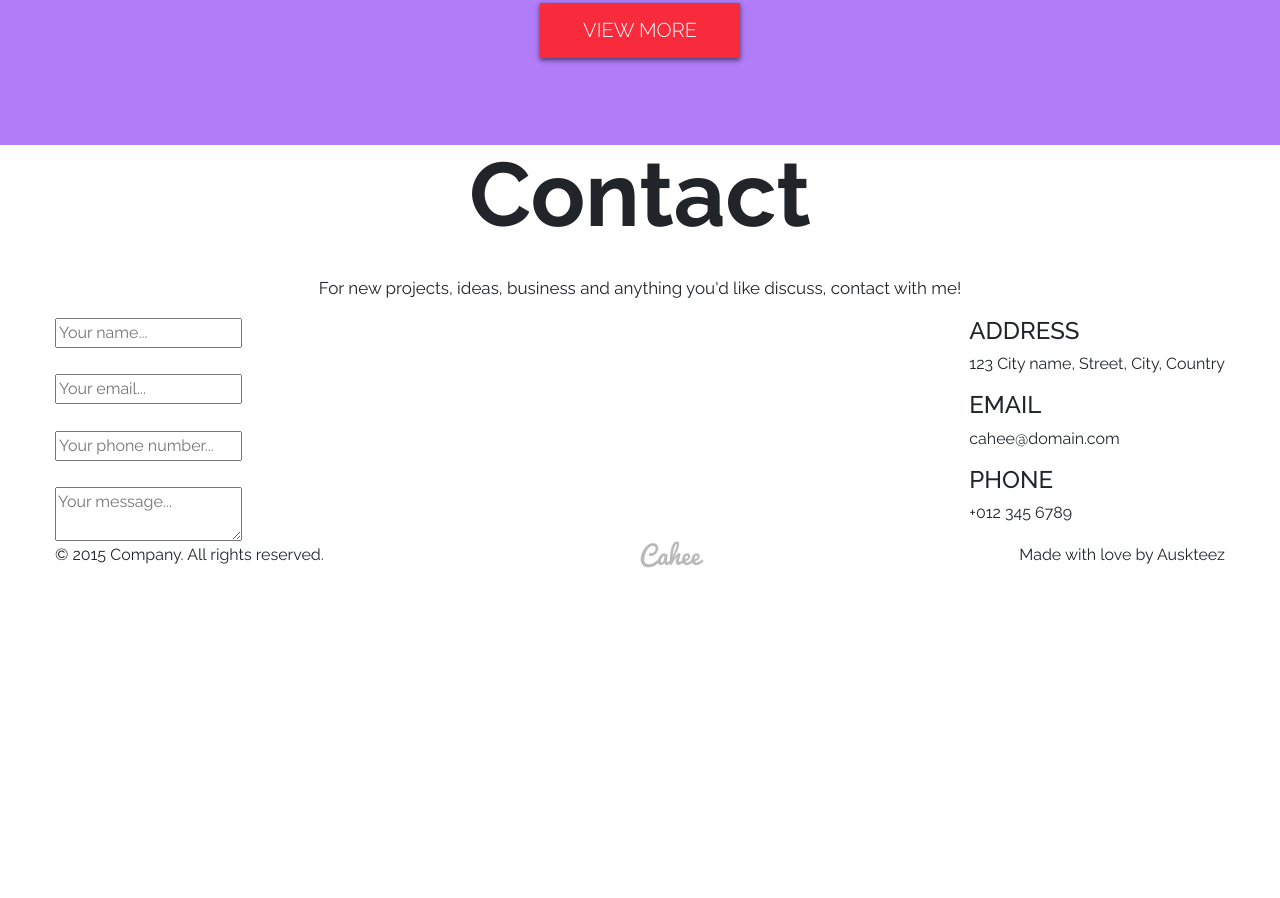
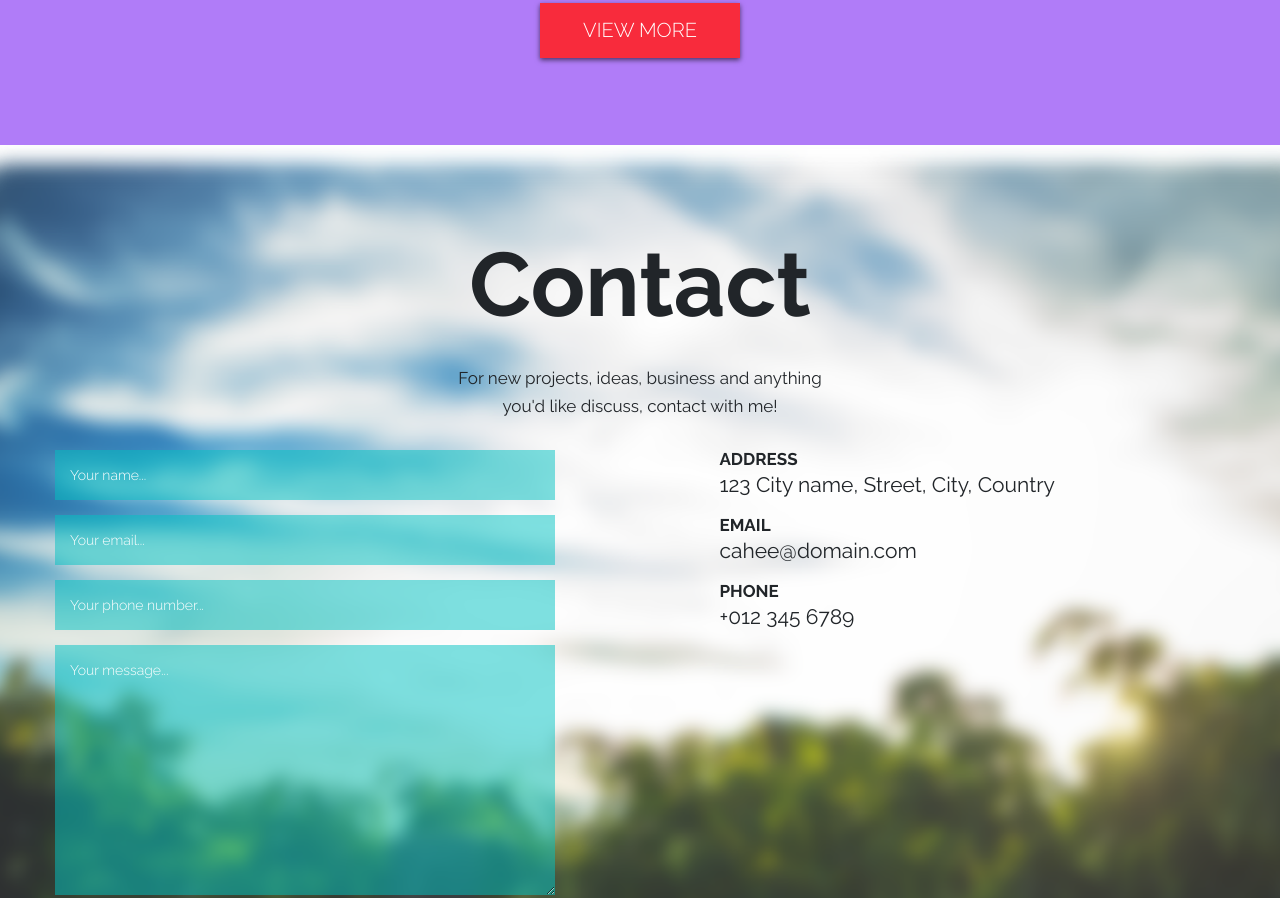
Before and after one commit to serafia/weekly-webdev-challenge-2, a website: page index.html in a window 1280 px wide. Shown: the part 5045-5943 px from the top of the page. Before the commit the page ends 5613 px from the top, so only its background shows below. Drawn offline with nearby package versions, Linux system fonts and the light colour scheme.

Commit message:
Modify style.css

```diff
--- a/sass/style.scss
+++ b/sass/style.scss
@@ -37,6 +37,8 @@ body {
 	font-size: 17px;
 }
 
+
+/* header */
 .header {
 	height: 100vh;
 	background: #F9F8FB url('../img/bg_header.png');
@@ -89,6 +91,7 @@ body {
 		margin-bottom: 70px;
 	}
 }
+
 
 
 /* about us */
@@ -254,7 +257,7 @@ body {
 	.blog-text {
 		padding-top: 90px;
 		&_p {
-			padding: 0 300px 45px;
+			padding: 0 280px 45px;
 			margin: 0;
 		}
 	}
@@ -312,3 +315,93 @@ body {
 		}
 	}
 }
+
+/* contact to us */
+
+.contact-to-us {
+	background: url('../img/bg_contact.png') left/cover no-repeat;
+	min-height: 865px;
+	.contact-text {
+		padding-top: 90px;
+		&_p {
+			padding: 0 400px 30px;
+			margin: 0;
+		}
+	}
+	.contact-box {
+		&_form {
+		height: 445px;
+			font-size: 14px;
+			&-input {
+				width: 500px;
+				height: 50px;
+				padding: 5px 15px;
+				background-color: rgba(0, 196, 195, 0.5);
+				border: none;
+				color: #fff;
+				font-weight: 500;
+				&::placeholder {
+					color: #fff;
+					font-weight: 300;
+				}
+				&:focus {
+					background-color: rgb(0, 196, 195);
+					border-left: 5px solid #355B82;
+					outline: none;
+					padding-left: 10px;
+				}
+
+			}
+			&-textarea {
+				width: 500px;
+				height: 250px;
+				padding: 15px 15px;
+				background-color: rgba(0, 196, 195, 0.5);
+				border: none;
+				color: #fff;
+				font-weight: 500;
+				&::placeholder {
+					color: #fff;
+					font-weight: 300;
+				}
+				&:focus {
+					background-color: rgb(0, 196, 195);
+					border-left: 5px solid #355B82;
+					outline: none;
+					padding-left: 10px;
+				}
+			}
+		}
+		&_text {
+			padding-right: 170px;
+			&-head {
+				font-size: 17px;
+				font-weight: 700;
+				margin: 0;
+			}
+			&-p {
+				font-size: 21px;
+			}
+		}
+	}
+
+}
+
+/* footer */
+
+.footer {
+	background-color: #262626;
+	min-height: 100px;
+	color: #B9B9B9;
+	&-p_large {
+
+
+	}
+	&-p_small {
+		font-size: 15px;
+		&_red {
+			color: #FD2B58;
+			font-weight: 600;
+		}
+	}
+}
```
Also changed, not shown: css/style.css.
